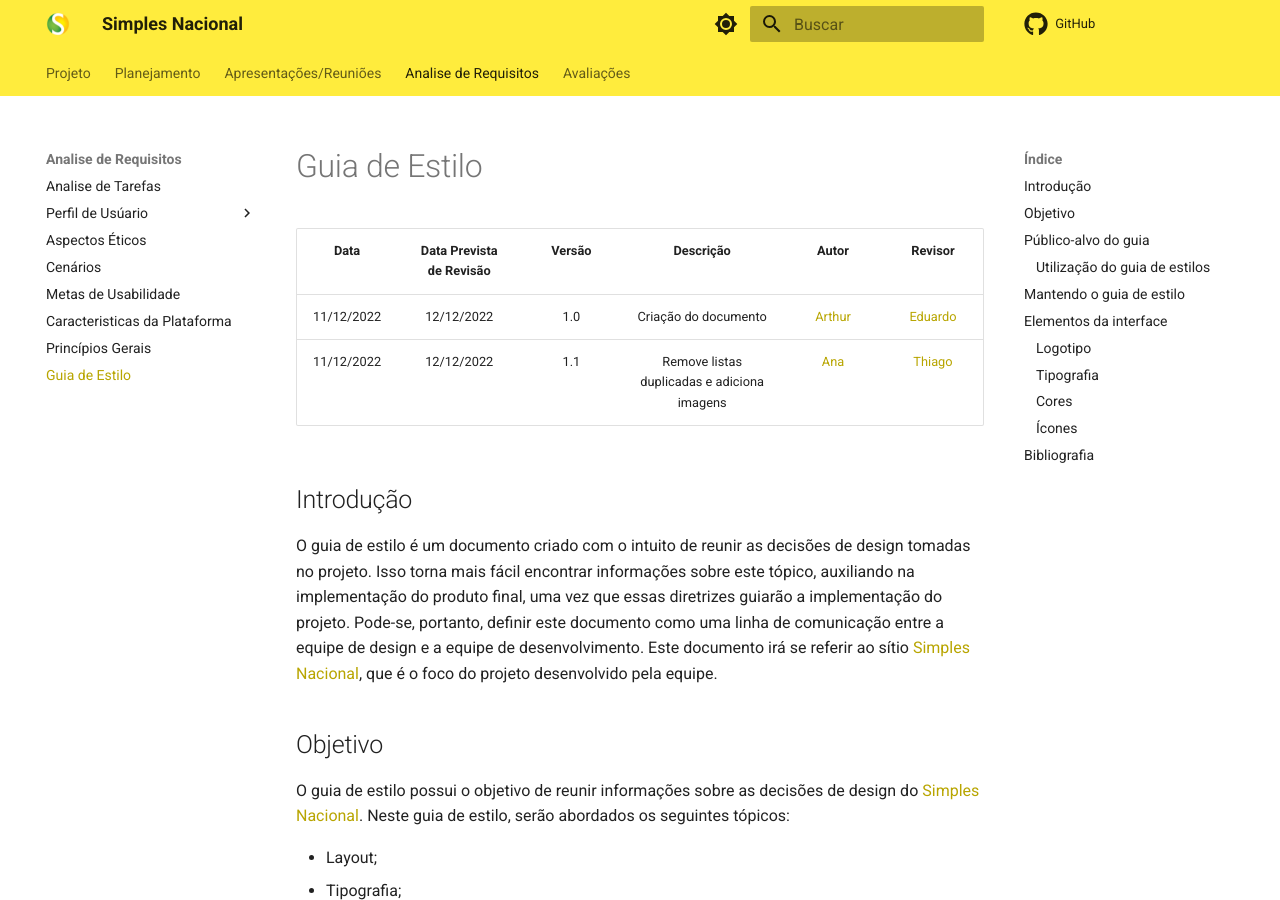
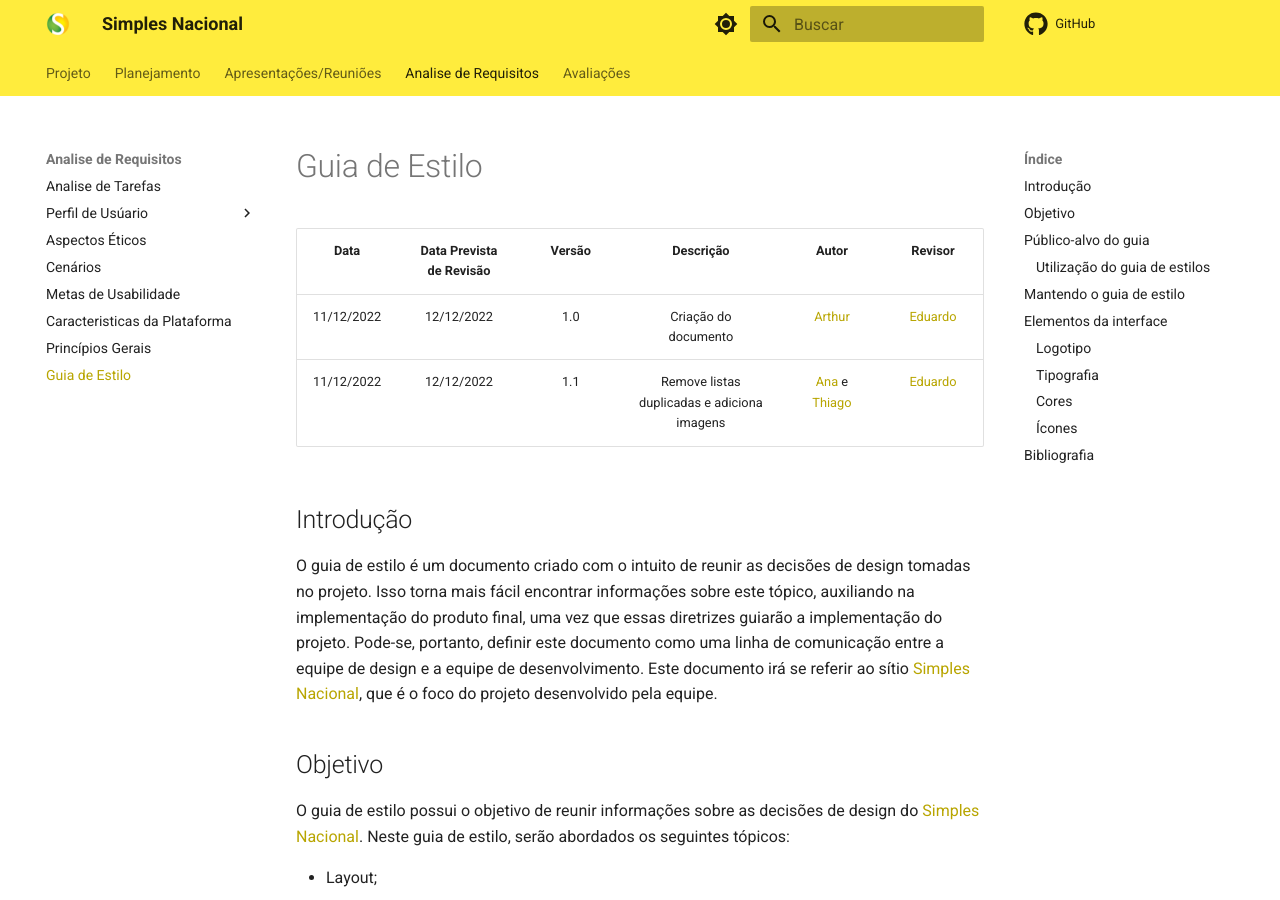
Before and after one commit to Interacao-Humano-Computador/2022.2-SimplesNacional, an MkDocs documentation site: the page built from docs/Tarefas/GuiaDeEstilo.md, in a window 1280 px wide and 900 px high. Built offline with MkDocs 1.6.1 and Material for MkDocs 9.7.7, drawn with Linux system fonts in a browser that asks for light colours; comment, search, counter and statistics services are not loaded.

Commit message:
Entrega etapa 4.1

```diff
--- a/docs/Tarefas/GuiaDeEstilo.md
+++ b/docs/Tarefas/GuiaDeEstilo.md
@@ -3,7 +3,7 @@
 |Data|Data Prevista de Revisão|Versão|Descrição|Autor|Revisor|
 | :----------: |:-----------:| :------: | :-----------: | :---------: |:---------: |
 |11/12/2022|12/12/2022|1.0|Criação do documento| [Arthur](https://github.com/Eruel6)| [Eduardo](https://github.com/edudsan) |
-|11/12/2022|12/12/2022|1.1|Remove listas duplicadas e adiciona imagens| [Ana](https://github.com/AnHoff)| [Thiago](https://github.com/Thiab394) |
+|11/12/2022|12/12/2022|1.1|Remove listas duplicadas e adiciona imagens| [Ana](https://github.com/AnHoff) e [Thiago](https://github.com/Thiab394)| [Eduardo](https://github.com/edudsan) |
 
 ## Introdução
 
```
Also changed, not shown: site/Tarefas/GuiaDeEstilo/index.html, site/search/search_index.json, 1 other file.
